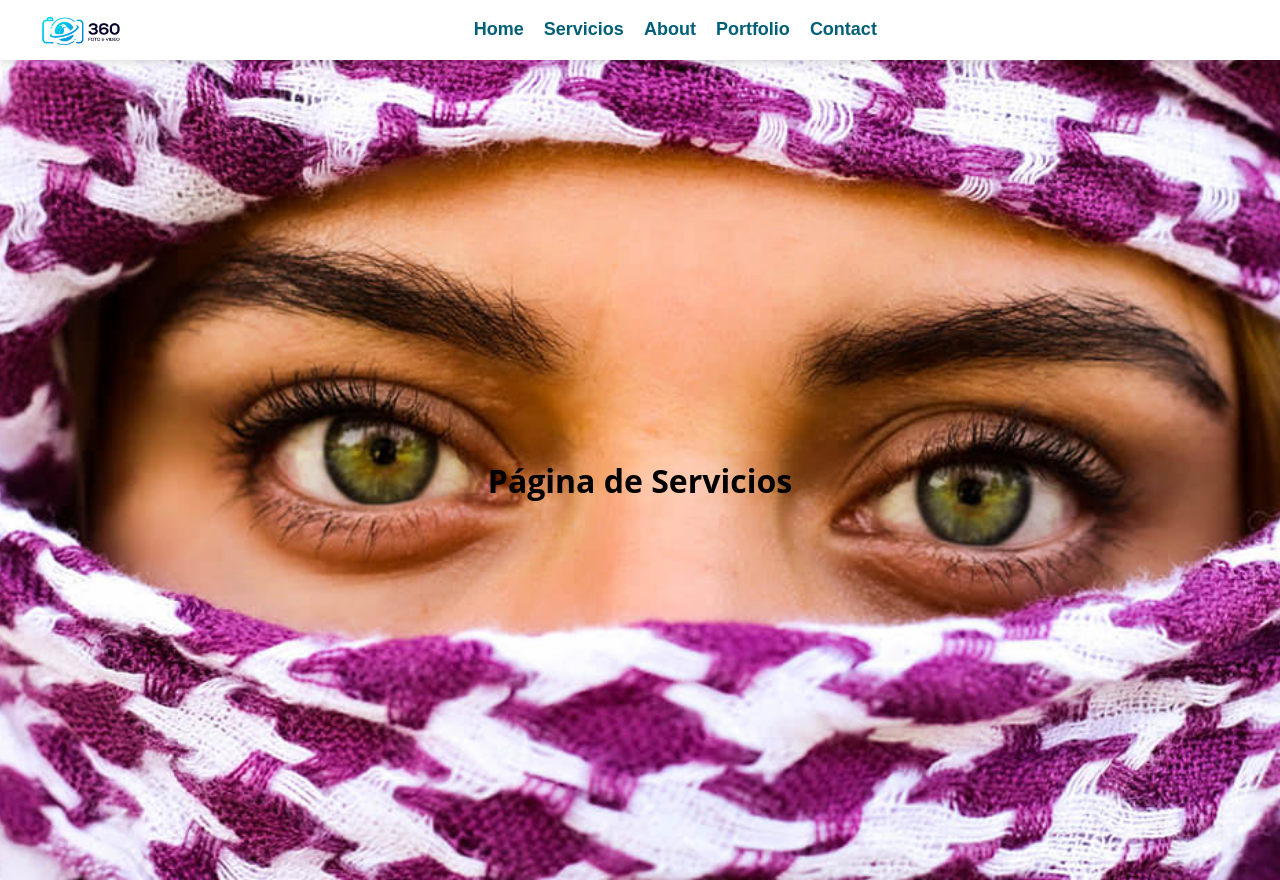
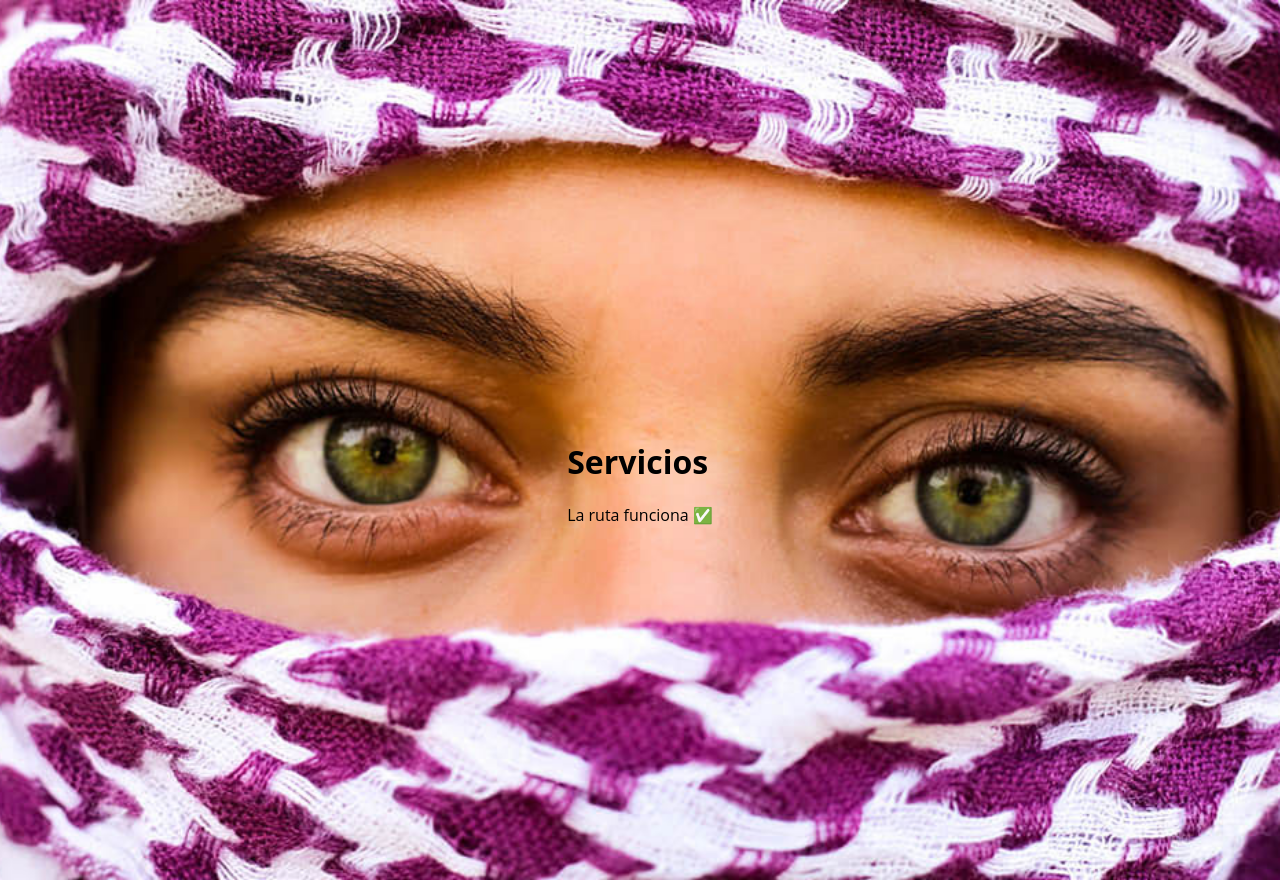
Before and after one commit to Edgar360-estduio/estudio-react, a React (Vite) app: page /servicios in a window 1280 px wide. Built offline with nearby package versions, Linux system fonts and the light colour scheme.

Commit message:
prueva header servicios

```diff
--- a/src/components/HeaderServicios.jsx
+++ /dev/null
@@ -1,35 +0,0 @@
-
-
-import { Link } from "react-router-dom";
-import logo from "../assets/Imagenes/LOGO_360.jpg";
-
-export default function HeaderServicios() {
-  return (
-    <header className="header header--servicios">
-
-      {/* Logo */}
-      <div className="header__logo">
-        <img src={logo} alt="Logo 360" className="logo" />
-      </div>
-
-      {/* Navegación */}
-      <nav className="header__navigation" role="navigation" aria-label="Menú principal">
-        <Link to="/">Home</Link>
-        <Link to="/servicios">Servicios</Link>
-        <Link to="/about">About</Link>
-        <Link to="/portfolio">Portfolio</Link>
-        <Link to="/contact">Contact</Link>
-      </nav>
-
-      {/* Acciones */}
-      <div className="header__actions">
-        {/* Icono Carrito */}
-        <button className="action-btn" id="btn-cart">
-          <i className="fas fa-shopping-cart"></i>
-          <span className="badge hidden" id="badge-cart">0</span>
-        </button>
-      </div>
-
-    </header>
-  );
-}
--- a/src/pages/Servicios.jsx
+++ b/src/pages/Servicios.jsx
@@ -1,12 +1,9 @@
-import "../styles/globalServicios.css";
-
-import HeaderServicios from "../components/HeaderServicios";
 
 export default function Servicios() {
   return (
-    <>
-      <HeaderServicios />
-      <h1>Página de Servicios</h1>
-    </>
+    <div>
+      <h1>Servicios</h1>
+      <p>La ruta funciona ✅</p>
+    </div>
   );
 }
```
